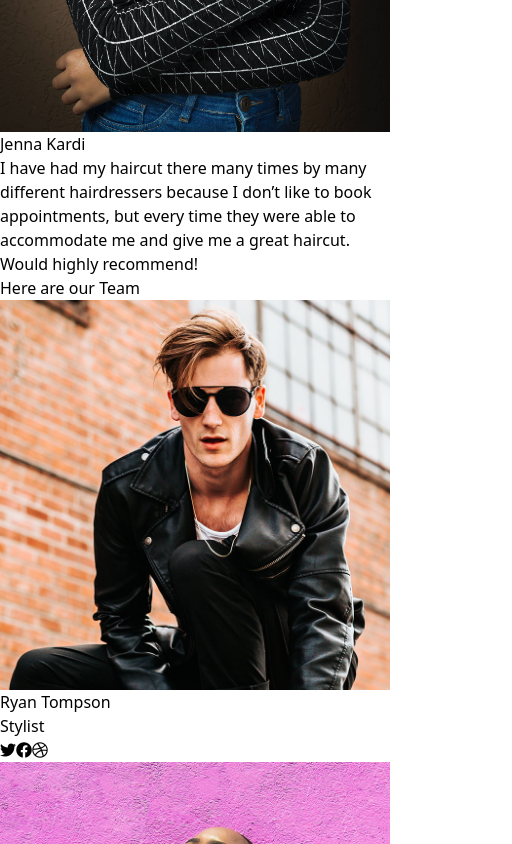
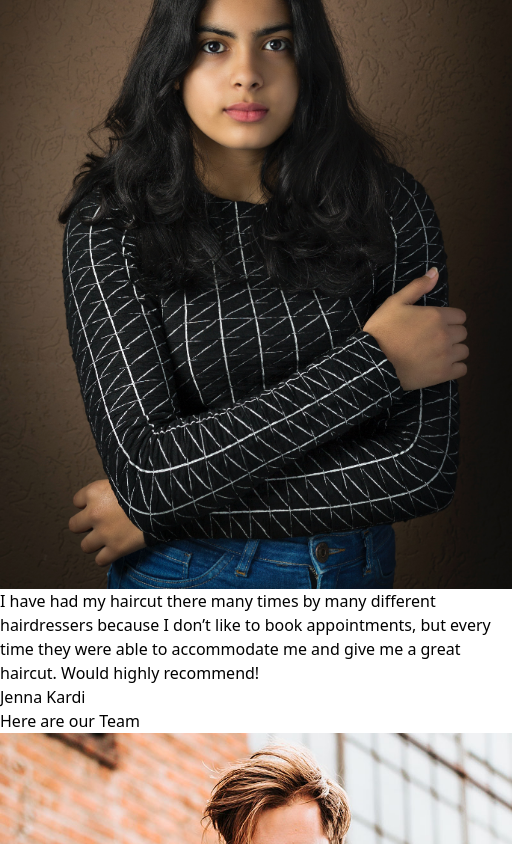
Before and after one commit to Upulkr/Newlyhair, a React (Vite) app: page / in a window 390 px wide. Shown: the part 7670-8514 px from the top of the page, 512 px wide, since content can reach past the window. Built offline with nearby package versions, Linux system fonts and the light colour scheme; what @material-tailwind/react, tw-elements would draw is missing.

Commit message:
animation

```diff
--- a/src/data/HappyCustomersData.js
+++ b/src/data/HappyCustomersData.js
@@ -1,5 +1,5 @@
 export const Customers=[{
-  id:2,
+  id:1,
     img: "/img/customers/1.jpg",
     name: "Marry Keal",
     // position: "Stylist",
--- a/src/data/team-data.js
+++ b/src/data/team-data.js
@@ -1,5 +1,5 @@
 export const teamData = [
-  {
+  {id:1,
     img: "/img/team-1.jpg",
     name: "Ryan Tompson",
     position: "Stylist",
@@ -18,7 +18,7 @@ export const teamData = [
       },
     ],
   },
-  {
+  {id:1,
     img: "/img/team-2.jpg",
     name: "Romina Hadid",
     position: "Therapist",
@@ -37,7 +37,7 @@ export const teamData = [
       },
     ],
   },
-  {
+  {id:1,
     img: "/img/team-3.jpg",
     name: "Alexa Smith",
     position: "Make Up Artist",
@@ -56,7 +56,7 @@ export const teamData = [
       },
     ],
   },
-  {
+  {id:1,
     img: "/img/team-4.png",
     name: "Jenna Kardi",
     position: "Founder and CEO",
--- a/src/main.jsx
+++ b/src/main.jsx
@@ -6,12 +6,14 @@ import App from "./App";
 import { BrowserRouter } from "react-router-dom";
 import { ThemeProvider } from "@material-tailwind/react";
 import "../public/css/tailwind.css";
+import Customers from "./data/HappyCustomersData";
 
 ReactDOM.createRoot(document.getElementById("root")).render(
   <React.StrictMode>
     <BrowserRouter>
       <ThemeProvider>
         <App />
+
       </ThemeProvider>
     </BrowserRouter>
   </React.StrictMode>
--- /dev/null
+++ b/src/pages/Customer.jsx
@@ -0,0 +1,24 @@
+import React from 'react';
+import {
+
+    Typography,
+
+  } from "@material-tailwind/react";
+function Customer({ comment, name, setActiveCard, img, activeCard, id }) {
+    return (
+        <div
+            onClick={() => setActiveCard(id)}
+            style={{ width: `${activeCard === id ? 20 : 32}rem` }}
+            className="border-2 border-black m-4 transition ease-in-out delay-150 transition ease-in-out delay-150 hover:-translate-y-1 hover:scale-110 hover:bg-indigo-500 duration-300 ..."
+        >
+
+            <img src={img} alt={name} />
+            <div className="h-18 text-center">{comment}</div> {/* Is comment supposed to be used here? */}
+            <div className="h-8 text-center">{name}</div>
+            {/* <div className={`h-${activeCard === id ? 40 : 32} bg-red`} /> */}
+            <div className="h-12" />
+        </div>
+    );
+}
+
+export default Customer;
--- /dev/null
+++ b/src/pages/Customerss.jsx
@@ -0,0 +1,22 @@
+import Customer from './Customer'
+import Customers from '../data/HappyCustomersData'
+import { useState } from "react"
+import {
+
+    Typography,
+
+  } from "@material-tailwind/react";
+function Customerss() {
+const [activeCard,setActiveCard]=useState('')
+
+    return (
+        <div className="flex items-center justify-center p-10">
+
+            {Customers.map((c)=><Customer
+          comment={c.comment} img={c.img} name={c.name} id={c.id}key={c.id} activeCard={activeCard}setActiveCard={setActiveCard}
+            />)}
+        </div>
+    )
+}
+
+export default Customerss
--- a/src/pages/HappyCustomers.jsx
+++ b/src/pages/HappyCustomers.jsx
@@ -7,7 +7,7 @@ import {Customers} from '../data/HappyCustomersData'
 import HappyClient from './HappyClient'
 function HappyCustomers() {
   return (
-    <body className=" text-center py-8  bg-gray-400 text-white place-content-center">
+    <div className=" text-center py-8  bg-gray-400 text-white place-content-center">
      <Typography
                 variant="h3"
                 className="mb-3 font-bold"
@@ -17,9 +17,9 @@ function HappyCustomers() {
               </Typography>
      <div className='flex  place-content-center'>
 
-    {Customers.map(({img,name,comment,id})=><><HappyClient comment={comment} img={img} name={name} key={id}/></>)}
+    {Customers.map((c)=><HappyClient comment={c.comment} img={c.img} name={c.name} key={c.id}/>)}
 
-    </div></body>
+    </div></div>
   )
 }
 
--- a/src/pages/home.jsx
+++ b/src/pages/home.jsx
@@ -1,4 +1,4 @@
-import React from "react";
+import React, { useState } from "react";
 import {
   Card,
   CardBody,
@@ -14,8 +14,10 @@ import { PageTitle, Footer } from "@/widgets/layout";
 import { FeatureCard, TeamCard } from "@/widgets/cards";
 import { featuresData, teamData, contactData } from "@/data";
 import HappyCustomers from "./HappyCustomers";
+import Customerss from "./Customerss";
 
 export function Home() {
+
   return (
     <>
       <div className="relative flex h-screen content-center items-center justify-center pb-32 pt-16">
@@ -56,6 +58,8 @@ export function Home() {
                 title={title}
                 img={img}
                 description={description}
+
+
               />
             ))}
           </div>
@@ -106,20 +110,32 @@ export function Home() {
           </div>
 
         </div>
-        <HappyCustomers />
+        <div>   <Typography
+                variant="h3"
+                className="mb-3 font-bold text-center"
+                color="blue-gray"
+              >
+                Happy Customers
+              </Typography>
+        <Customerss /></div>
+
+
       </section>
       <section className="px-4 pb-48 pt-20  bg-blue-gray-200">
+
         <div className="container mx-auto">
           <PageTitle heading="Here are our Team">
 
           </PageTitle>
-          <div className=" mt-24 grid grid-cols-1 gap-12 gap-x-24 md:grid-cols-2 xl:grid-cols-4">
-            {teamData.map(({ img, name, position, socials }) => (
+          <div className="flex items-center justify-center p-10">
+            {teamData.map(({ img, name, position, socials,id, }) => (
               <TeamCard
                 key={name}
                 img={img}
                 name={name}
                 position={position}
+
+                id={id}
                 socials={
                   <div className="flex items-center gap-2">
                     {socials.map(({ color, name }) => (
@@ -178,7 +194,9 @@ export function Home() {
       </section> */}
       <div className="bg-blue-gray-50/50">
         <Footer />
+
       </div>
+      {/* <Customerss/> */}
     </>
   );
 }
--- a/src/widgets/cards/feature-card.jsx
+++ b/src/widgets/cards/feature-card.jsx
@@ -10,7 +10,7 @@ export function FeatureCard({ img, title, description }) {
   return (
     <>
       <div className="">
-        <Card className=" bg-blue-gray-50 rounded-2xl shadow-lg m-2">
+        <Card className=" bg-blue-gray-50 rounded-2xl shadow-lg m-2 transition ease-in-out delay-150 hover:-translate-y-1 hover:scale-110 hover: duration-300 ...">
           <CardBody className="px-8 text-center">
             <img
               variant="gradient"
--- a/src/widgets/cards/team-card.jsx
+++ b/src/widgets/cards/team-card.jsx
@@ -1,9 +1,18 @@
 import PropTypes from "prop-types";
-import { Card, Avatar, Typography } from "@material-tailwind/react";
+import { Card, Avatar, Typography, } from "@material-tailwind/react";
+import { useState } from "react";
 
-export function TeamCard({ img, name, position, socials }) {
-  return (
-    <Card color="transparent" shadow={false} className="text-center">
+export function TeamCard({ img, name, position, socials, id }) {
+  const [activeCard, setActiveCard] = useState('2')
+
+function handleClick(){
+  setActiveCard(id);
+
+//  ()=> setActiveCard(activeCard)
+}
+  return(
+    <Card style={{ width: `${activeCard === id ? 20 : 32}rem` }} onClick={handleClick} color="transparent" shadow={false} className={`text-center border-2 border-black m-4 `}>
+
       <Avatar
         src={img}
         alt={name}
@@ -14,11 +23,12 @@ export function TeamCard({ img, name, position, socials }) {
         {name}
       </Typography>
       {position && (
-        <Typography className="font-normal text-blue-gray-500">
+        <Typography variant="h5" color="black" className="mt-6 mb-1">
           {position}
         </Typography>
       )}
       {socials && <div className="mx-auto mt-5">{socials}</div>}
+      <div className={`h-${activeCard === id ? 40 : 32} `} />
     </Card>
   );
 }
--- a/src/widgets/layout/navbar.jsx
+++ b/src/widgets/layout/navbar.jsx
@@ -21,14 +21,15 @@ export function Navbar({ routes }) {
   }, []);
 
   const navList = (
-    <ul className="mb-7 mt-2 flex flex-col gap-2 text-inherit lg:mb-0 lg:mt-0 lg:flex-row lg:items-center lg:gap-6">
+    <ul className="mb-7 mt-2 flex flex-col gap-2 text-inherit lg:mb-0 lg:mt-0 lg:flex-row lg:items-center lg:gap-6 transition ease-in-out delay-150 hover:-translate-y-1 hover:scale-110 hover: duration-300 ...">
       {routes.map(({ name,icon,path,  }) => (
         <Typography
           key={name}
           as="li"
           variant="small"
           color="inherit"
-          className="capitalize"
+          className="capitalize transition ease-in-out delay-150 hover:-translate-y-1 hover:scale-110 hover: duration-300 ..."
+
         >
 {/*
           <Link
--- a/tailwind.config.cjs
+++ b/tailwind.config.cjs
@@ -6,6 +6,7 @@ module.exports = withMT({
   theme: {
     extend: {},
   },
+  variant:[],
   plugins: [require("tw-elements/dist/plugin")],
   darkMode: "class",
 });
```
